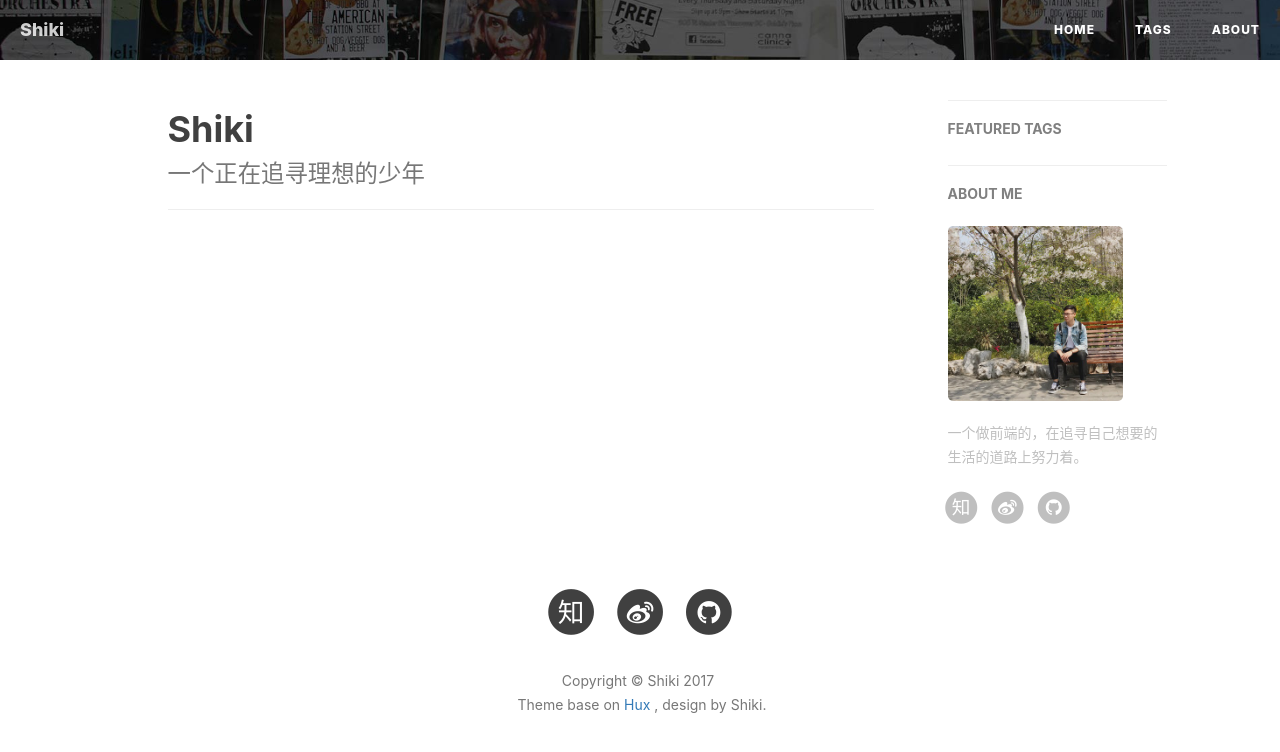
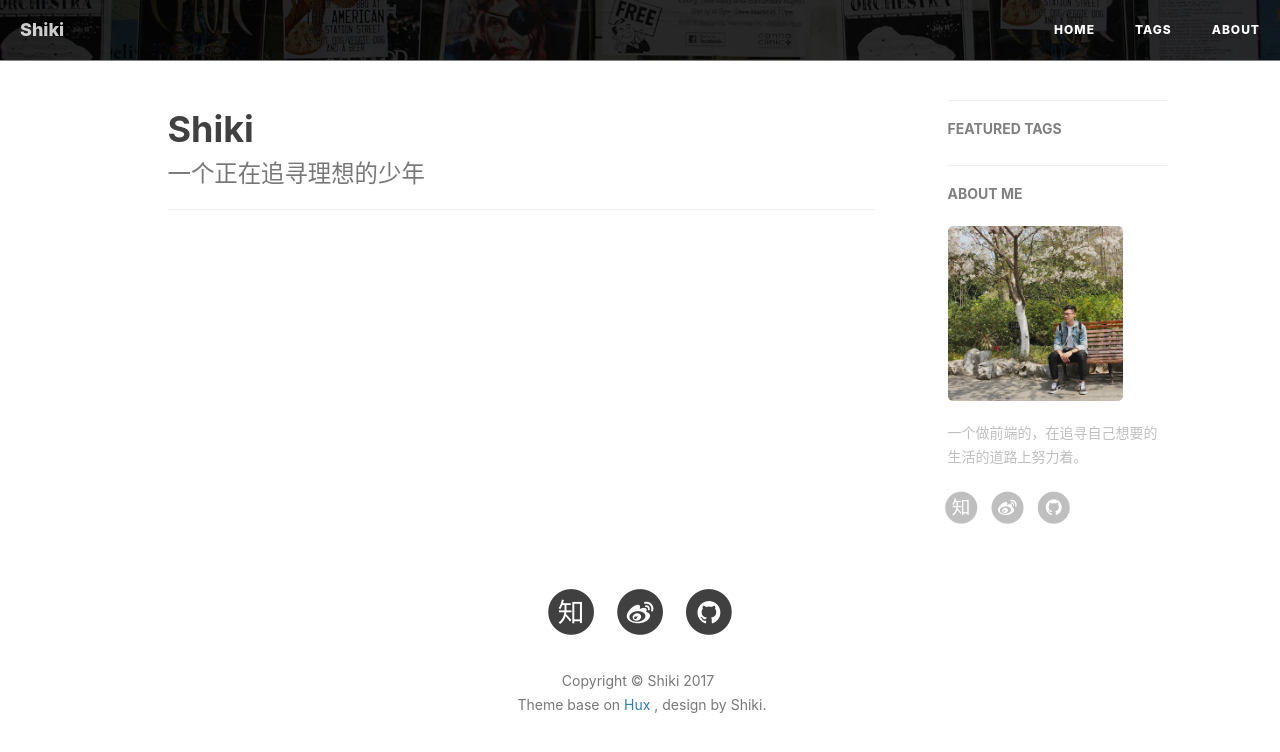
Before and after one commit to ShikiZhang/ShikiZhang.github.io, a Jekyll site: the page built from index.html, in a window 1280 px wide. Shown: the top 752 px of the page. Built offline with Jekyll 4.4.1, drawn with Linux system fonts in a browser that asks for light colours; nearby versions of some CDN libraries; the list of posts is cut into pages by our own code; comment, search, counter and statistics services are not loaded.

Commit message:
nav color

```diff
--- a/_includes/nav.html
+++ b/_includes/nav.html
@@ -1,5 +1,5 @@
 <!-- Navigation -->
-<nav class="navbar navbar-default navbar-custom navbar-fixed-top">
+<nav class="navbar navbar-default navbar-custom navbar-fixed-top" style="background-color: rgba(0,0,0,0.5);">
     <div class="container-fluid">
         <!-- Brand and toggle get grouped for better mobile display -->
         <div class="navbar-header page-scroll">
```
